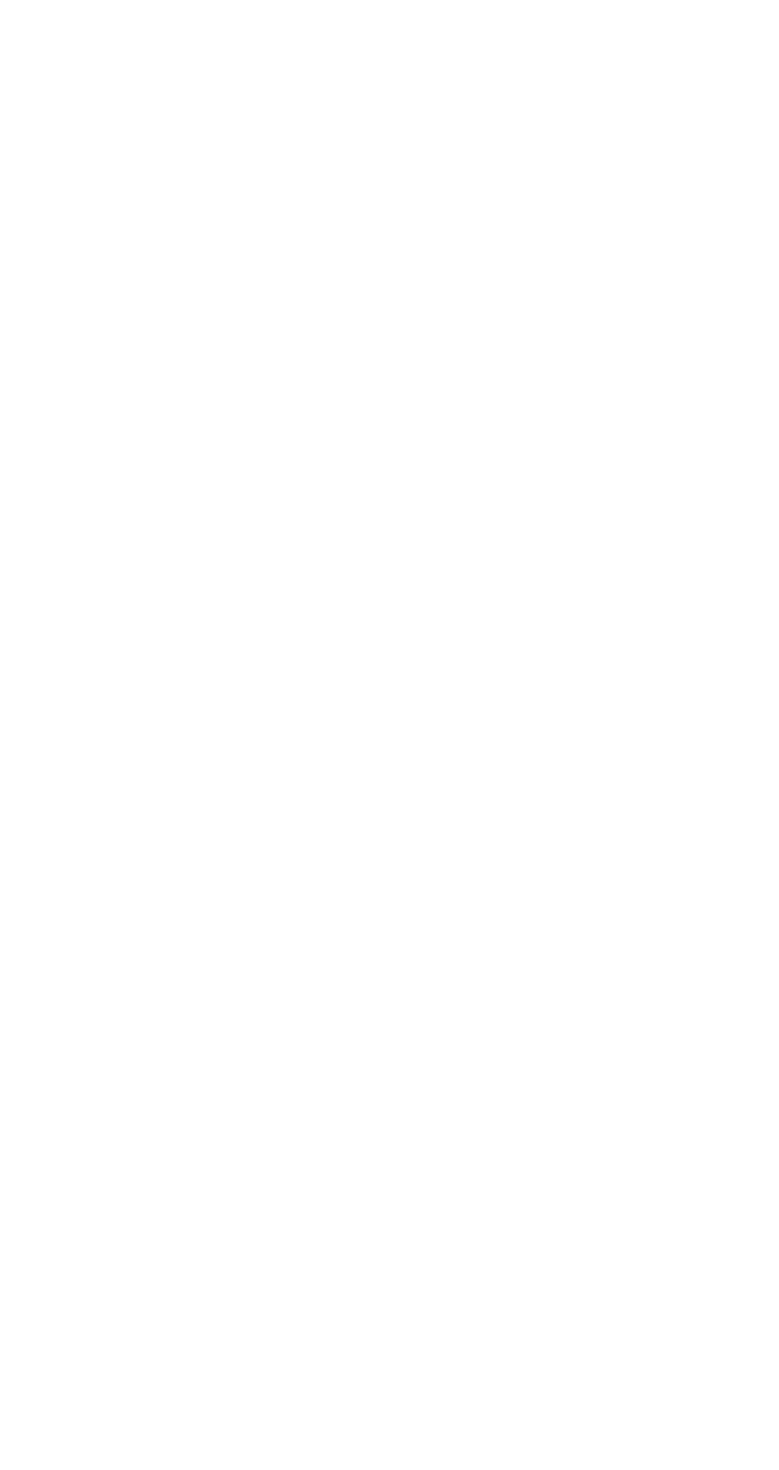
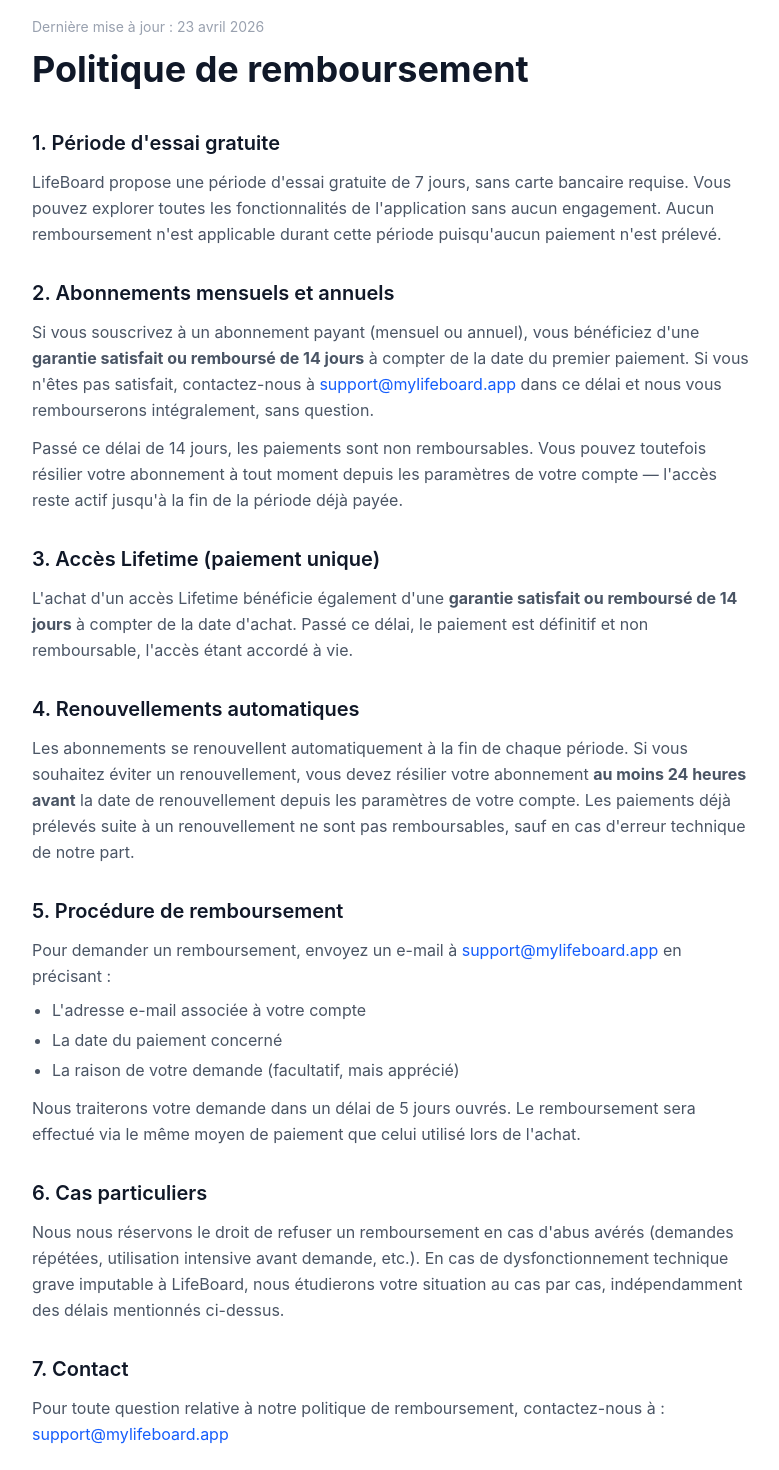
Before and after one commit to christian-barnabe-chabi/lifeboard_landing_page, a React (Vite) app: page /legal/refund in a window 1280 px wide. Before the commit this address had no page. Shown: the part 120-1590 px from the top of the page, without its empty margins (248-1027 px from the left). Before the commit the page ends 800 px from the top, so only its background shows below. Built offline with nearby package versions, Linux system fonts and the light colour scheme.

Commit message:
add: refund policy page at /legal/refund

```diff
--- a/src/App.tsx
+++ b/src/App.tsx
@@ -8,6 +8,7 @@
 import { Privacy } from './pages/Privacy'
 import { DataDeletion } from './pages/DataDeletion'
 import { DataExport } from './pages/DataExport'
+import { Refund } from './pages/Refund'
 
 function Home() {
   return (
@@ -30,6 +31,7 @@
         <Route path="/legal/privacy" element={<Privacy />} />
         <Route path="/legal/data-deletion" element={<DataDeletion />} />
         <Route path="/legal/data-export" element={<DataExport />} />
+        <Route path="/legal/refund" element={<Refund />} />
       </Routes>
     </BrowserRouter>
   )
--- a/src/pages/LegalLayout.tsx
+++ b/src/pages/LegalLayout.tsx
@@ -34,6 +34,7 @@
           <Link to="/legal/privacy" className="hover:text-gray-700 transition-colors">Politique de confidentialité</Link>
           <Link to="/legal/data-deletion" className="hover:text-gray-700 transition-colors">Suppression des données</Link>
           <Link to="/legal/data-export" className="hover:text-gray-700 transition-colors">Export des données</Link>
+          <Link to="/legal/refund" className="hover:text-gray-700 transition-colors">Remboursement</Link>
         </div>
       </footer>
     </div>
--- /dev/null
+++ b/src/pages/Refund.tsx
@@ -0,0 +1,51 @@
+import { LegalLayout } from './LegalLayout'
+
+export function Refund() {
+  return (
+    <LegalLayout title="Politique de remboursement" lastUpdated="23 avril 2026">
+      <Section title="1. Période d'essai gratuite">
+        <p>LifeBoard propose une période d'essai gratuite de 7 jours, sans carte bancaire requise. Vous pouvez explorer toutes les fonctionnalités de l'application sans aucun engagement. Aucun remboursement n'est applicable durant cette période puisqu'aucun paiement n'est prélevé.</p>
+      </Section>
+
+      <Section title="2. Abonnements mensuels et annuels">
+        <p>Si vous souscrivez à un abonnement payant (mensuel ou annuel), vous bénéficiez d'une <strong>garantie satisfait ou remboursé de 14 jours</strong> à compter de la date du premier paiement. Si vous n'êtes pas satisfait, contactez-nous à <a href="mailto:support@mylifeboard.app" className="text-blue-600 hover:underline">support@mylifeboard.app</a> dans ce délai et nous vous rembourserons intégralement, sans question.</p>
+        <p className="mt-3">Passé ce délai de 14 jours, les paiements sont non remboursables. Vous pouvez toutefois résilier votre abonnement à tout moment depuis les paramètres de votre compte — l'accès reste actif jusqu'à la fin de la période déjà payée.</p>
+      </Section>
+
+      <Section title="3. Accès Lifetime (paiement unique)">
+        <p>L'achat d'un accès Lifetime bénéficie également d'une <strong>garantie satisfait ou remboursé de 14 jours</strong> à compter de la date d'achat. Passé ce délai, le paiement est définitif et non remboursable, l'accès étant accordé à vie.</p>
+      </Section>
+
+      <Section title="4. Renouvellements automatiques">
+        <p>Les abonnements se renouvellent automatiquement à la fin de chaque période. Si vous souhaitez éviter un renouvellement, vous devez résilier votre abonnement <strong>au moins 24 heures avant</strong> la date de renouvellement depuis les paramètres de votre compte. Les paiements déjà prélevés suite à un renouvellement ne sont pas remboursables, sauf en cas d'erreur technique de notre part.</p>
+      </Section>
+
+      <Section title="5. Procédure de remboursement">
+        <p>Pour demander un remboursement, envoyez un e-mail à <a href="mailto:support@mylifeboard.app" className="text-blue-600 hover:underline">support@mylifeboard.app</a> en précisant :</p>
+        <ul>
+          <li>L'adresse e-mail associée à votre compte</li>
+          <li>La date du paiement concerné</li>
+          <li>La raison de votre demande (facultatif, mais apprécié)</li>
+        </ul>
+        <p className="mt-3">Nous traiterons votre demande dans un délai de 5 jours ouvrés. Le remboursement sera effectué via le même moyen de paiement que celui utilisé lors de l'achat.</p>
+      </Section>
+
+      <Section title="6. Cas particuliers">
+        <p>Nous nous réservons le droit de refuser un remboursement en cas d'abus avérés (demandes répétées, utilisation intensive avant demande, etc.). En cas de dysfonctionnement technique grave imputable à LifeBoard, nous étudierons votre situation au cas par cas, indépendamment des délais mentionnés ci-dessus.</p>
+      </Section>
+
+      <Section title="7. Contact">
+        <p>Pour toute question relative à notre politique de remboursement, contactez-nous à : <a href="mailto:support@mylifeboard.app" className="text-blue-600 hover:underline">support@mylifeboard.app</a></p>
+      </Section>
+    </LegalLayout>
+  )
+}
+
+function Section({ title, children }: { title: string; children: React.ReactNode }) {
+  return (
+    <div className="mb-8">
+      <h2 className="text-xl font-semibold text-gray-900 mb-3">{title}</h2>
+      <div className="text-gray-600 leading-relaxed space-y-2">{children}</div>
+    </div>
+  )
+}
--- a/src/sections/Footer.tsx
+++ b/src/sections/Footer.tsx
@@ -22,6 +22,7 @@
             <Link to="/legal/privacy" className="hover:text-black transition-colors">Confidentialité</Link>
             <Link to="/legal/data-deletion" className="hover:text-black transition-colors">Suppression des données</Link>
             <Link to="/legal/data-export" className="hover:text-black transition-colors">Export des données</Link>
+            <Link to="/legal/refund" className="hover:text-black transition-colors">Remboursement</Link>
           </div>
         </div>
       </div>
```
